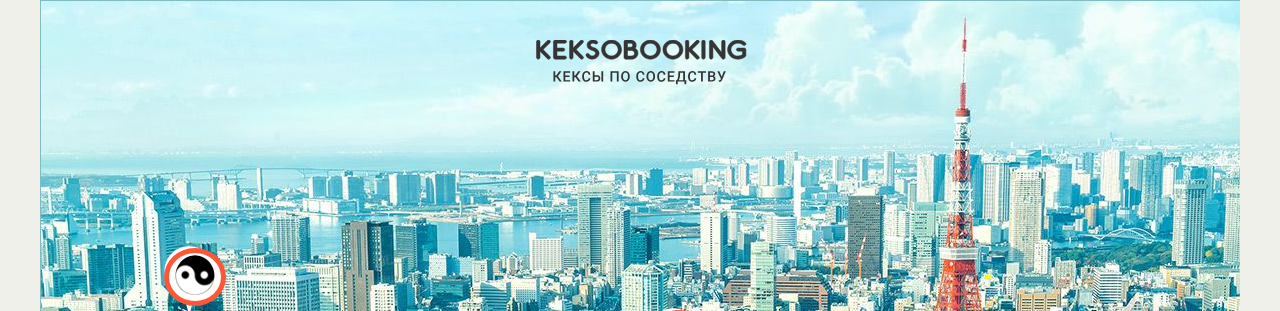
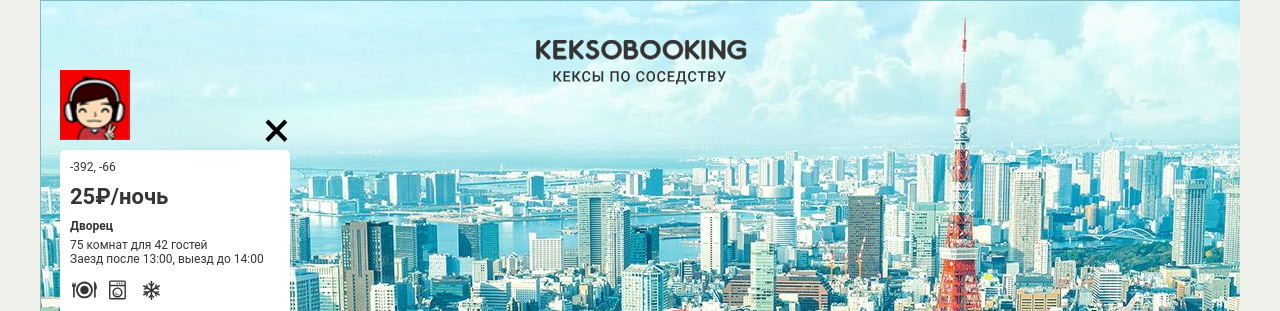
Before and after one commit to Yelesovushka/keksobooking, a website: page index.html in a window 1280 px wide. Shown: the top 311 px of the page. Drawn offline with Linux system fonts and the light colour scheme; files whose address does not match are found by name.

Commit message:
добавление карточки объявления

```diff
--- a/index.html
+++ b/index.html
@@ -214,16 +214,15 @@
       <p class="popup__text popup__text--capacity">2 комнаты для 3 гостей</p>
       <p class="popup__text popup__text--time">Заезд после 14:00, выезд до 10:00</p>
       <ul class="popup__features">
-        <li class="popup__feature popup__feature--wifi"></li>
-        <li class="popup__feature popup__feature--dishwasher"></li>
-        <li class="popup__feature popup__feature--parking"></li>
-        <li class="popup__feature popup__feature--washer"></li>
-        <li class="popup__feature popup__feature--elevator"></li>
-        <li class="popup__feature popup__feature--conditioner"></li>
+        <li class="popup__feature popup__feature--wifi hidden"></li>
+        <li class="popup__feature popup__feature--dishwasher hidden"></li>
+        <li class="popup__feature popup__feature--parking hidden"></li>
+        <li class="popup__feature popup__feature--washer hidden"></li>
+        <li class="popup__feature popup__feature--elevator hidden"></li>
+        <li class="popup__feature popup__feature--conditioner hidden"></li>
       </ul>
       <p class="popup__description">Великолепная квартира-студия в центре Токио. Подходит как туристам, так и бизнесменам. Квартира полностью укомплектована и недавно отремонтирована.</p>
       <div class="popup__photos">
-        <img src="" class="popup__photo" width="45" height="40" alt="Фотография жилья">
       </div>
     </article>
   </template>
--- a/js/main.js
+++ b/js/main.js
@@ -32,7 +32,7 @@
       guests: getRandomNumber(0, 100),
       checkin: CHECK_TIME[getRandomNumber(0, 2)],
       checkout: CHECK_TIME[getRandomNumber(0, 2)],
-      features: FEAUTURES,
+      features: getRandomArray(FEAUTURES),
       description: '',
       photos: PHOTOS,
     },
@@ -76,6 +76,109 @@
   mapPin.appendChild(fragment);
 }
 
+function getRandomArrayValue(arr) {
+  return arr[Math.floor(Math.random() * arr.length)];
+}
+
+function getRandomArray(arr) {
+  var count = getRandomNumber(1, arr.length);
+  var randomArray = [];
+
+  for (var i = 0; i < count; i++) {
+    randomArray.push(getRandomArrayValue(arr));
+  }
+
+  return randomArray;
+}
+
+function fillFeatures(features, card) {
+  for (var i = 0; i < features.length; i++) {
+    card.querySelector('.popup__feature--' + features[i]).classList.remove('hidden');
+  }
+}
+
+function fillPhotos(photos, card) {
+  var popupPhotos = card.querySelector('.popup__photos');
+
+  for (var i = 0; i < photos.length; i++) {
+    popupPhotos.insertAdjacentHTML('beforeend', '<img src="' + photos[i] + '" class="popup__photo" width="45" height="40" alt="Фотография жилья">');
+  }
+}
+
+function fillElement(value, elem, property) {
+  if (!value.length) {
+    elem.classList.add('hidden');
+    return false;
+  }
+  elem[property] = value;
+  return true;
+}
+
+function setEndForGuests(number) {
+  var surplus = number % 10;
+  if (surplus === 1) {
+    return number === 11 ? 'гостей' : 'гостя';
+  }
+  return 'гостей';
+}
+
+function setEndForRooms(count) {
+  var surplus = count % 10;
+  if (surplus === 1) {
+    return (count === 11) ? 'комнат' : 'комната';
+  } else if (surplus >= 5) {
+    return 'комнат';
+  } else {
+    return (count >= 12 && count <= 14 || surplus === 0) ? 'комнат' : 'комнаты';
+  }
+}
+
+function createCard(pin) {
+  var cardTemplate = document.querySelector('#card')
+      .content
+      .querySelector('.map__card');
+  var card = cardTemplate.cloneNode(true);
+  var title = card.querySelector('.popup__title');
+  var description = card.querySelector('.popup__description');
+  var type;
+
+  switch (pin.offer.type) {
+    case 'flat':
+      type = 'Квартира';
+      break;
+    case 'bungalo':
+      type = 'Бунгало';
+      break;
+    case 'house':
+      type = 'Дом';
+      break;
+    default:
+      type = 'Дворец';
+  }
+
+  card.querySelector('.popup__text--address').textContent = pin.offer.address;
+  card.querySelector('.popup__text--price').textContent = pin.offer.price + '₽/ночь';
+  card.querySelector('.popup__type').textContent = type;
+  card.querySelector('.popup__text--capacity').textContent = pin.offer.rooms + ' ' + setEndForRooms(pin.offer.rooms) + ' для ' + pin.offer.guests + ' ' + setEndForGuests(pin.offer.guests);
+  card.querySelector('.popup__text--time').textContent = 'Заезд после ' + pin.offer.checkin + ', выезд до ' + pin.offer.checkout;
+  card.querySelector('.popup__avatar').src = pin.author.avatar;
+
+  fillFeatures(pin.offer.features, card);
+  fillPhotos(pin.offer.photos, card);
+  fillElement(pin.offer.title, title, 'textContent');
+  fillElement(pin.offer.description, description, 'textContent');
+
+  return card;
+}
+
+function renderCard() {
+  var filterContainer = document.querySelector('.map__filters-container');
+  var card = createCard(createPinsArr()[0]);
+
+  map.insertBefore(card, filterContainer);
+}
+
 map.classList.remove('map--faded');
 
 renderAllPins();
+renderCard();
```
